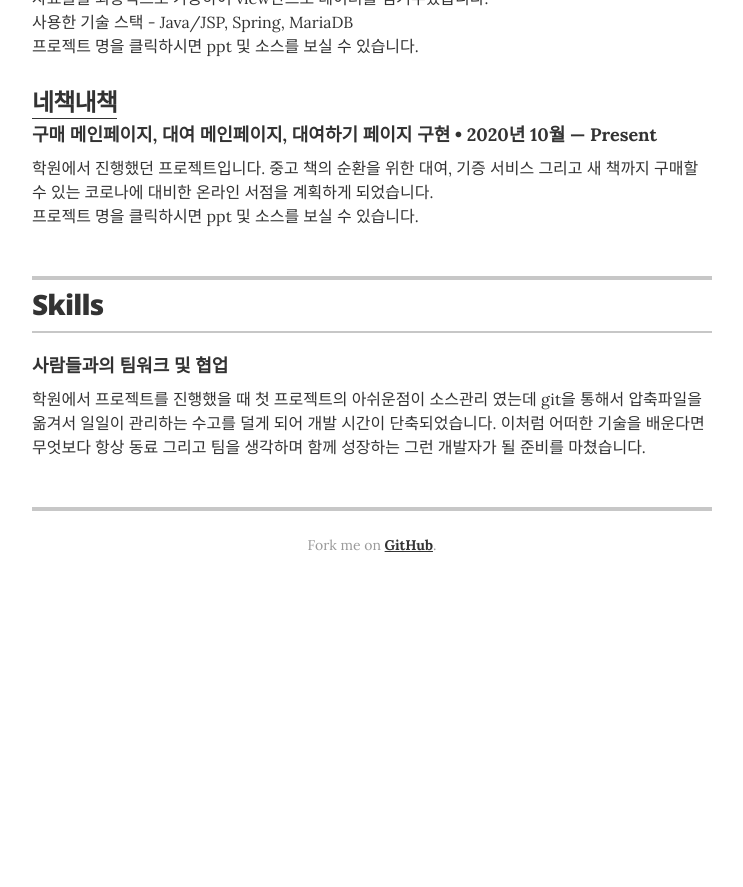
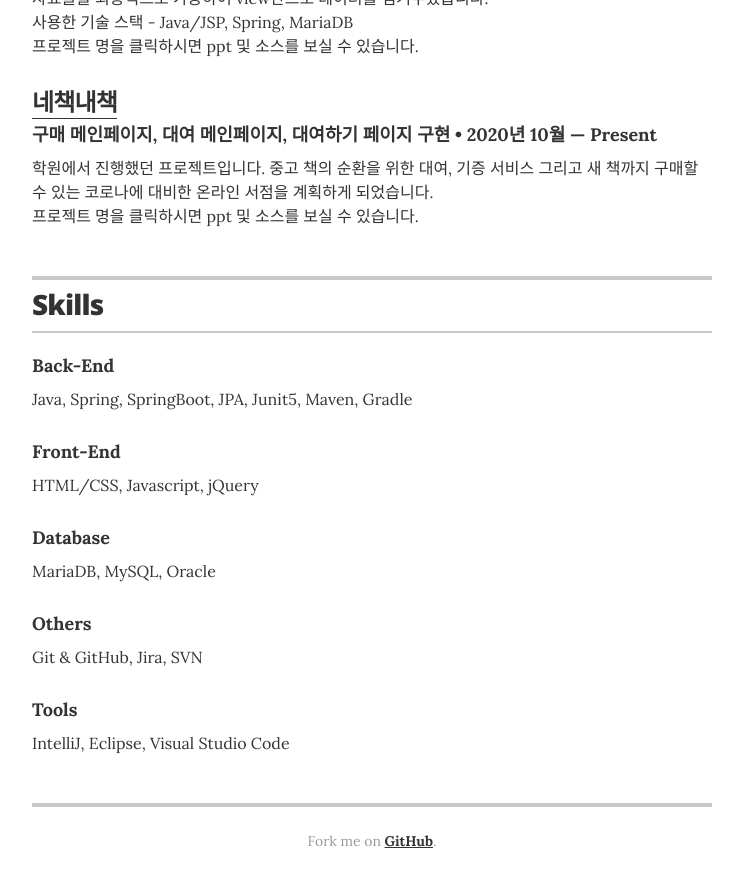
Before and after one commit to lsj8367/lsj8367.github.io, a Jekyll site: the page built from index.html, in a window 1280 px wide and 900 px high, scrolled down 1638 px. Shown: the top 887 px of the window, without its empty margins (268-1011 px from the left). Built offline with Jekyll 4.4.1, drawn with Linux system fonts in a browser that asks for light colours; before the commit the page ends 2242 px from its top, so only the background shows below that.

Commit message:
기술스택 최신화
skills.yml 수정

```diff
--- a/_data/skills.yml
+++ b/_data/skills.yml
@@ -1,12 +1,15 @@
 # Skills
-# Organizational leadership
-- skill: 사람들과의 팀워크 및 협업
-  description: 학원에서 프로젝트를 진행했을 때 첫 프로젝트의 아쉬운점이 소스관리 였는데 git을 통해서 압축파일을 옮겨서 일일이 관리하는 수고를 덜게 되어 개발 시간이 단축되었습니다. 이처럼 어떠한 기술을 배운다면 무엇보다 항상 동료 그리고 팀을 생각하며 함께 성장하는 그런 개발자가 될 준비를 마쳤습니다.
+- skill: Back-End
+  description: Java, Spring, SpringBoot, JPA, Junit5, Maven, Gradle
 
-# Communications strategy
-# - skill: Communications strategy
-  # description: Content and marketing strategy,
+- skill: Front-End
+  description: HTML/CSS, Javascript, jQuery
 
-# Digital content development and creation
-# - skill: Digital content development and creation
-#   description: Copy writing, graphic design, web design, front-end web development, print design
+- skill: Database
+  description: MariaDB, MySQL, Oracle
+
+- skill: Others
+  description: Git & GitHub, Jira, SVN
+
+- skill: Tools
+  description: IntelliJ, Eclipse, Visual Studio Code
```
